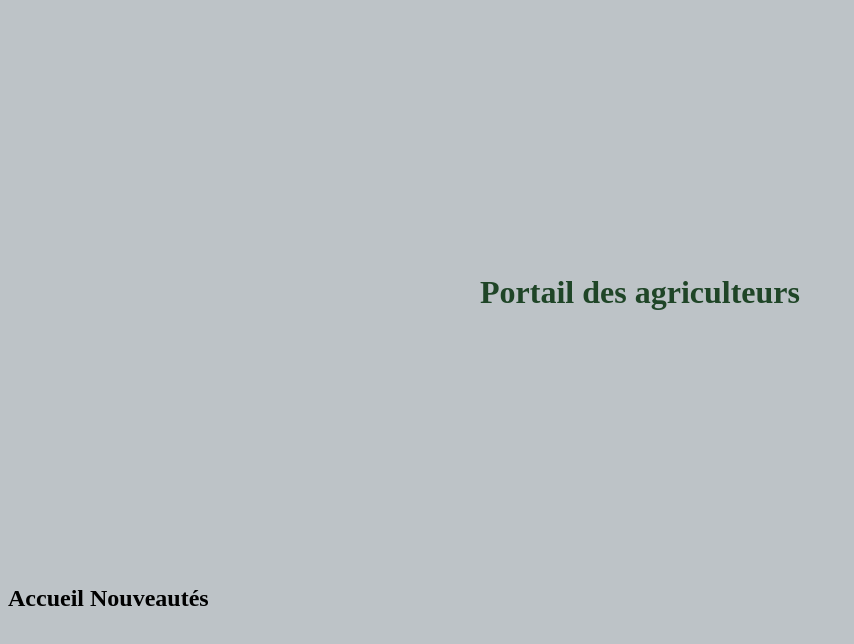
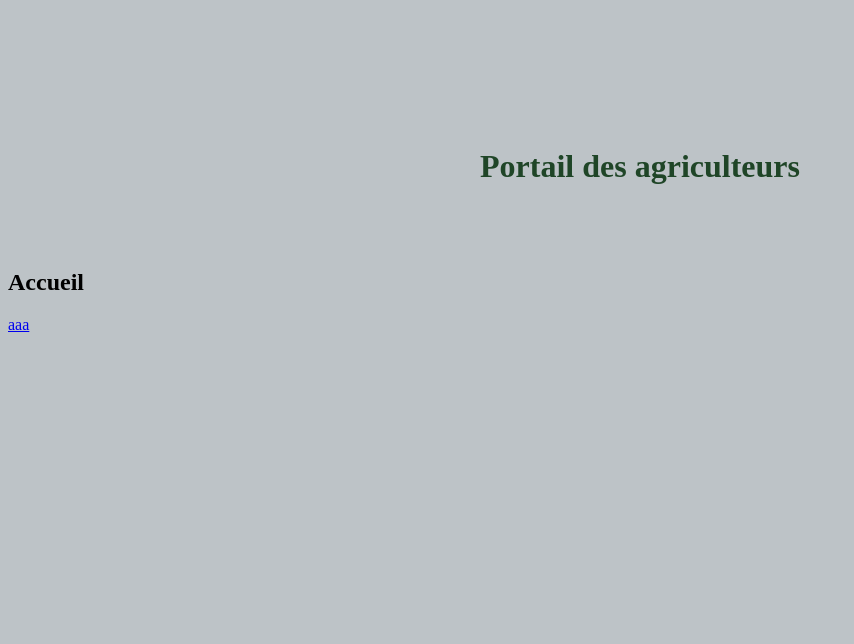
Before and after one commit to maherjaouadi/Portail-des-agriculteurs, a plain HTML site: page index.html in a window 1280 px wide. Shown: the whole page, without its empty margins (0-854 px from the left). Drawn offline with Linux system fonts and the light colour scheme.

Commit message:
add home link

```diff
--- a/index.html
+++ b/index.html
@@ -9,14 +9,15 @@
   <body style="background-color: #bdc3c7">
     <h1
       style="
-        padding-top: 20%;
-        padding-bottom: 20%;
+        padding-top: 10%;
+        padding-bottom: 5%;
         text-align: center;
         color: #1f4527;
       "
     >
       Portail des agriculteurs
     </h1>
-    <h2>Accueil Nouveautés</h2>
+    <h2>Accueil</h2>
+    <a href="accueil.html">aaa</a>
   </body>
 </html>
```
Also changed, not shown: accueil.html (added, +10 -0 lines).
